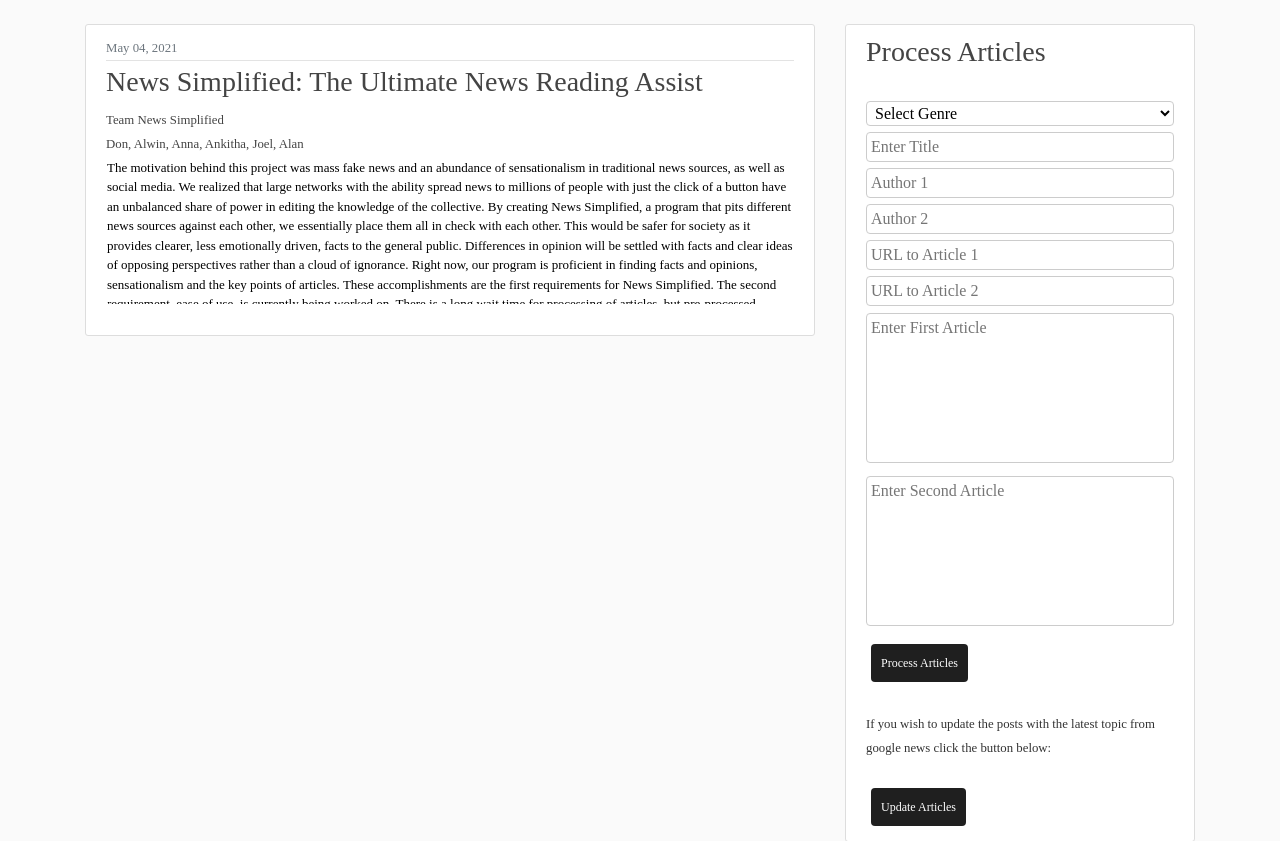
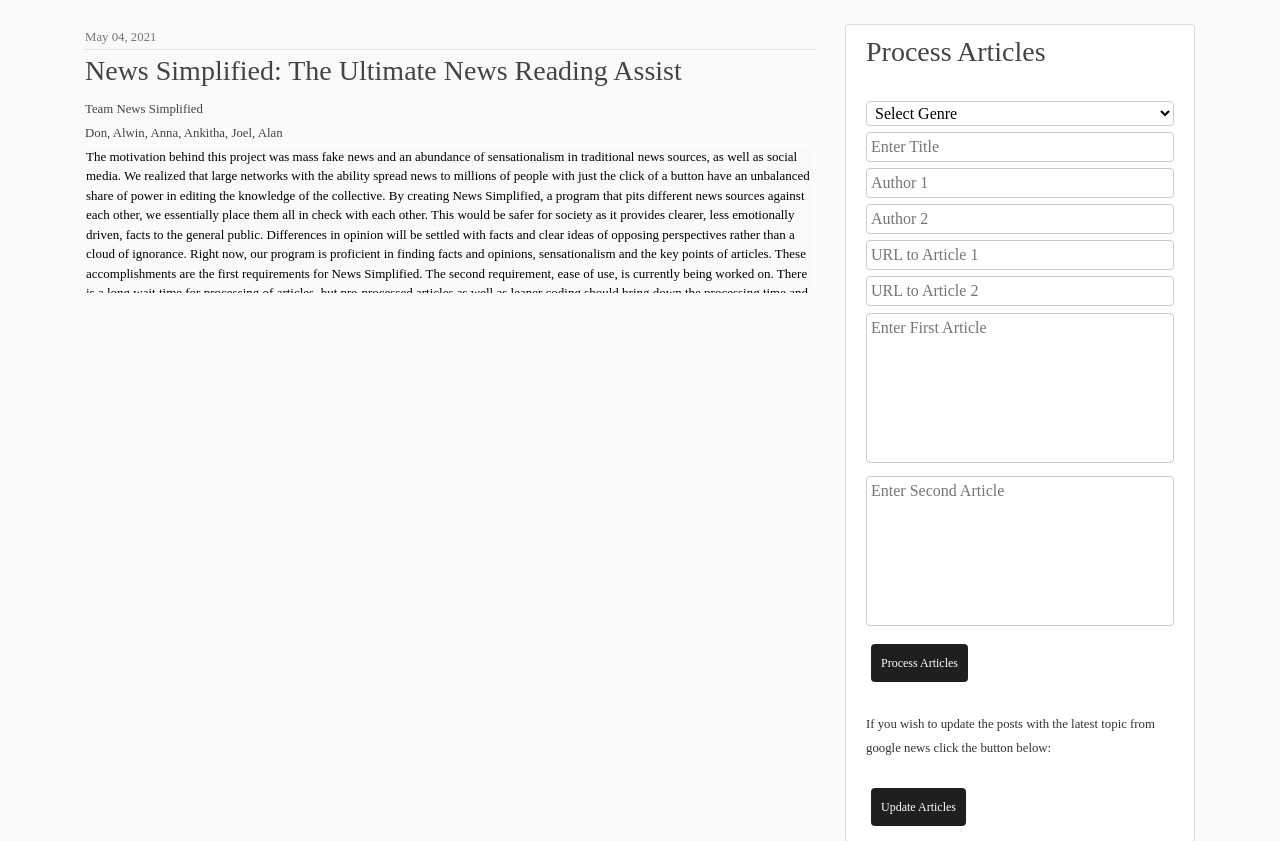
Before and after one commit to dthomas40/newssimplified, a Django app: page /about/ in a window 1280 px wide. Shown: the part 56-897 px from the top of the page. Run offline with Django 3.2, Linux system fonts and the light colour scheme; some libraries are stand-ins or nearby versions.

Commit message:
article formatting

```diff
--- a/blog/templates/blog/about.html
+++ b/blog/templates/blog/about.html
@@ -1,7 +1,7 @@
 {% extends "blog/base.html" %}
 {% block content %}
     <!-- <h1>About Page</h1> -->
-    <article class="media content-section">
+    <article>
     <div>
         <div class="article-metadata">
         <small style="font-family: 'Times New Roman', Times, serif;" class="text-muted">May 04, 2021</small>
```
